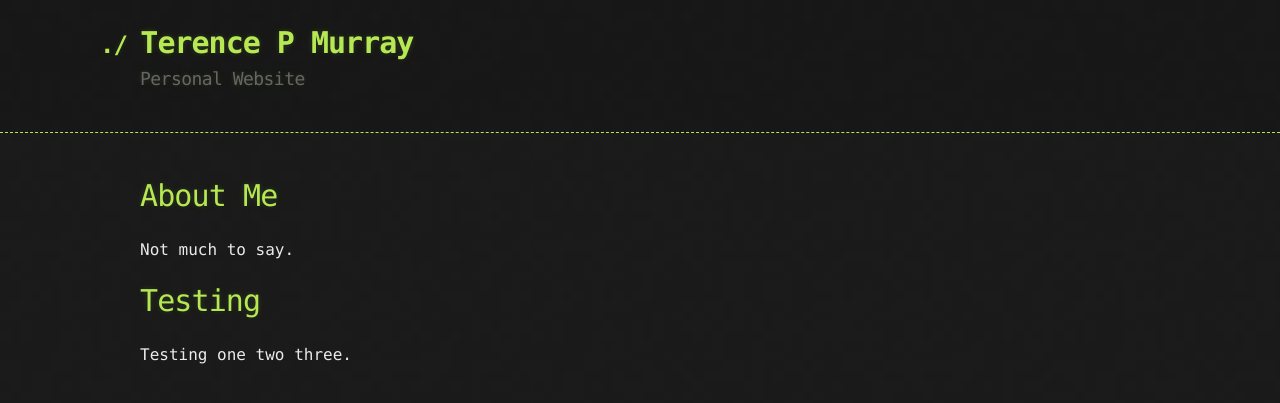
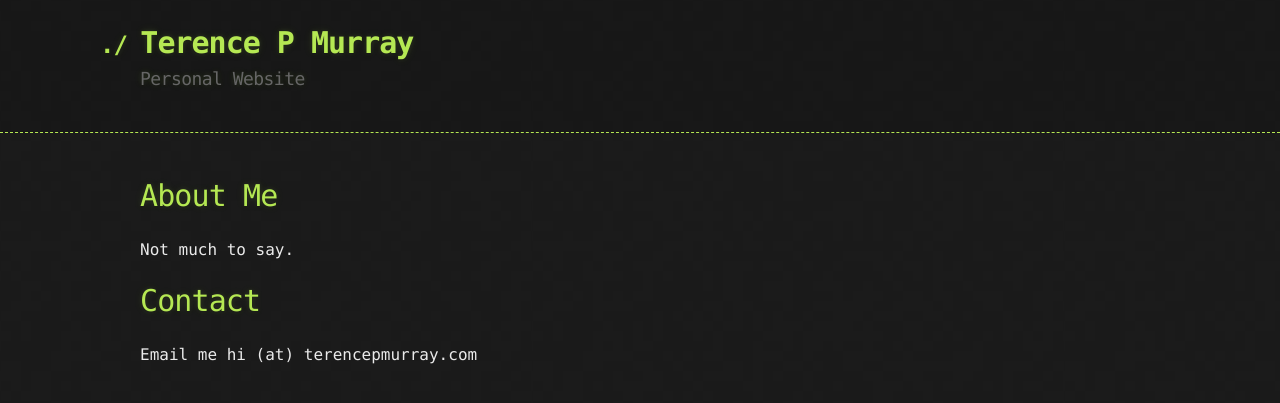
Before and after one commit to tezukzai/tezukzai.github.io, a Jekyll site: the page built from index.md, in a window 1280 px wide. Shown: the top 403 px of the page. Built offline with Jekyll 4.4.1, drawn with Linux system fonts in a browser that asks for light colours; our own code applies the rules of GitHub Pages for plain Markdown files.

Commit message:
Update index.md

```diff
--- a/index.md
+++ b/index.md
@@ -6,6 +6,6 @@ layout: default
 
 Not much to say.
 
-# Testing
+# Contact
 
-Testing one two three.
+Email me hi (at) terencepmurray.com
```
